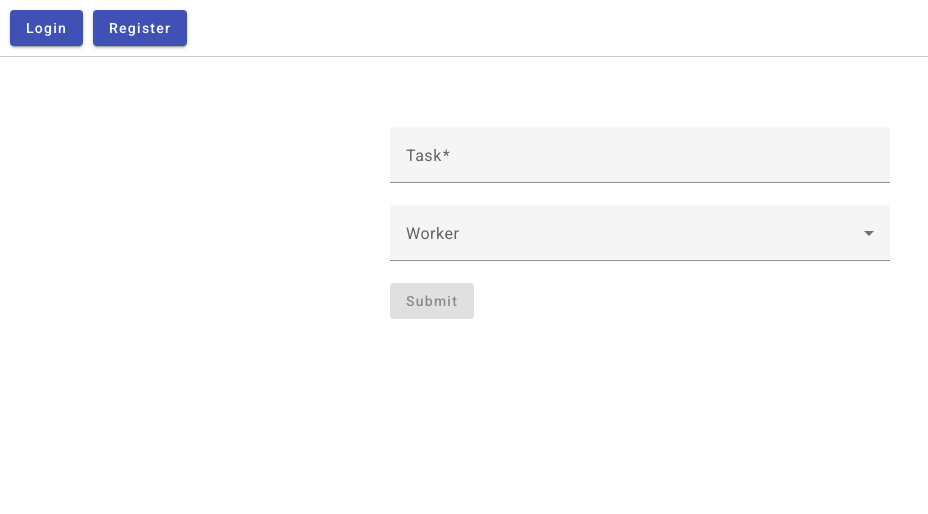
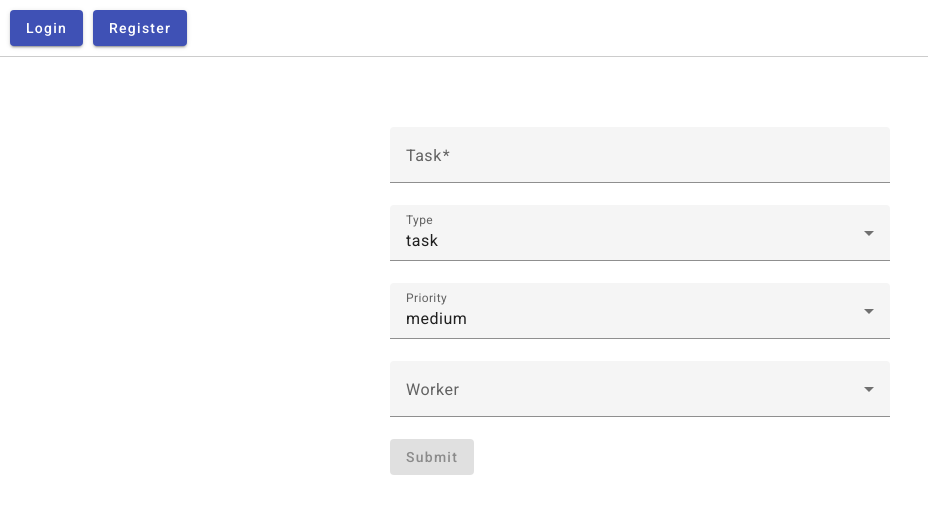
Before and after one commit to MarinaKovel/angular-17-todo, an Angular app: page /trello in a window 1280 px wide. Shown: the top 514 px of the page, without its empty margins (0-928 px from the left). Built offline with nearby package versions, Linux system fonts and the light colour scheme.

Commit message:
feat: expand task creation form with type, priority, date, isDone fields

```diff
--- a/src/app/modules/auth/components/registration/registration.component.ts
+++ b/src/app/modules/auth/components/registration/registration.component.ts
@@ -24,7 +24,6 @@ public form!: FormGroup
   }
 
   public submit(): void {
-    const login: string = this.form.value.login
     const userData: UserRegisterData = {
       email: this.form.value.email,
       password: this.form.value.password,
--- a/src/app/modules/trello/components/trello/trello.component.html
+++ b/src/app/modules/trello/components/trello/trello.component.html
@@ -4,6 +4,24 @@
             <mat-form-field class="example-full-width">
                 <mat-label>Task</mat-label>
                 <input formControlName="task" matInput placeholder="task">
+            </mat-form-field>
+
+            <mat-form-field>
+                <mat-label>Type</mat-label>
+                <mat-select formControlName="type">
+                    @for (type of types; track type) {
+                    <mat-option [value]="type">{{type}}</mat-option>
+                    }
+                </mat-select>
+            </mat-form-field>
+
+            <mat-form-field>
+                <mat-label>Priority</mat-label>
+                <mat-select formControlName="priority">
+                    @for (priorityValue of priority; track priorityValue) {
+                    <mat-option [value]="priorityValue">{{priorityValue}}</mat-option>
+                    }
+                </mat-select>
             </mat-form-field>
 
             <mat-form-field>
--- a/src/app/modules/trello/components/trello/trello.component.ts
+++ b/src/app/modules/trello/components/trello/trello.component.ts
@@ -4,6 +4,8 @@ import { UserRegisterData } from '../../../../interfaces';
 import { AuthService } from '../../../../services';
 import { Task } from '../../../../interfaces/task.interface';
 import { TrelloListComponent } from '../trello-list/trello-list.component';
+import { TaskTypeTypes } from '../../../../types/task-type.types';
+import { TaskPriorityTypes } from '../../../../types/task-priority.types';
 
 @Component({
   selector: 'app-trello',
@@ -15,6 +17,8 @@ export class TrelloComponent {
 
   public form!: FormGroup
   public users!: UserRegisterData[];
+  public types: TaskTypeTypes[] = ['task', 'bug', 'cr']
+  public priority: TaskPriorityTypes[] = ['high', 'medium', 'low']
   public tasks: Task[] = []
 
   @ViewChild('trelloListComponent') private trelloListComponent!: TrelloListComponent
@@ -28,14 +32,19 @@ export class TrelloComponent {
   }
 
   public submit(): void {
+    console.log(this.form);
+
     const task: Task = {
       task: this.form.value.task,
+      type: this.form.value.type,
+      priority: this.form.value.priority,
       worker: this.form.value.worker,
-      creator: this.authService.activeUser?.login || ''
+      creator: this.authService.activeUser?.login || '',
+      date: new Date(),
+      isDone: false
     }
-    const tasks: Task[] = !!localStorage.getItem('tasks')
-    ? JSON.parse(localStorage.getItem('tasks') || '')
-    : [];
+    console.log(task);
+
     this.tasks.push(task)
     this.form.reset()
 
@@ -46,6 +55,8 @@ export class TrelloComponent {
   private initForm(): void {
     this.form = new FormGroup<any>({
       task: new FormControl(null, [Validators.required]),
+      type: new FormControl(this.types[0]),
+      priority: new FormControl(this.priority[1]),
       worker: new FormControl(null),
     })
   }
--- /dev/null
+++ b/src/app/types/task-priority.types.ts
@@ -0,0 +1 @@
+export type TaskPriorityTypes = 'high' | 'medium' | 'low';
--- /dev/null
+++ b/src/app/types/task-type.types.ts
@@ -0,0 +1 @@
+export type TaskTypeTypes = 'task' | 'bug' | 'cr';
```
Also changed, not shown: src/app/interfaces/task.interface.ts (+7 -0 lines).
